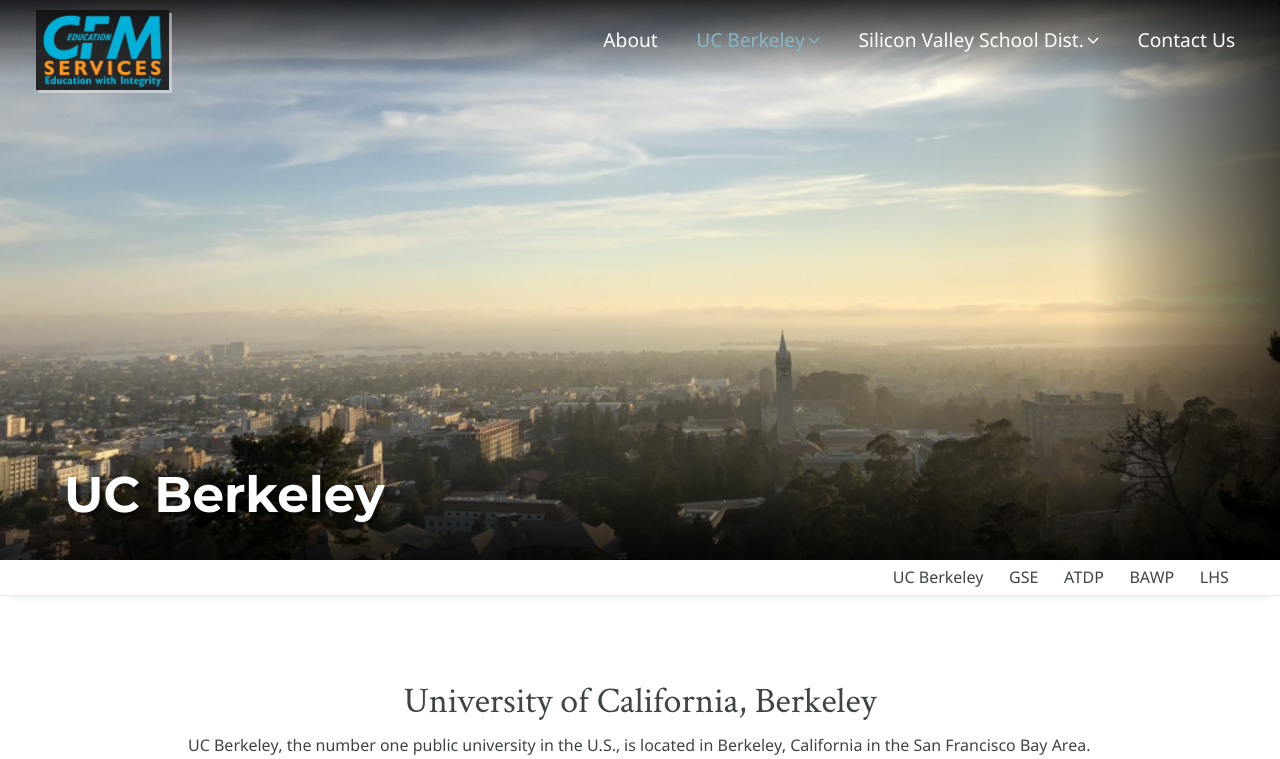
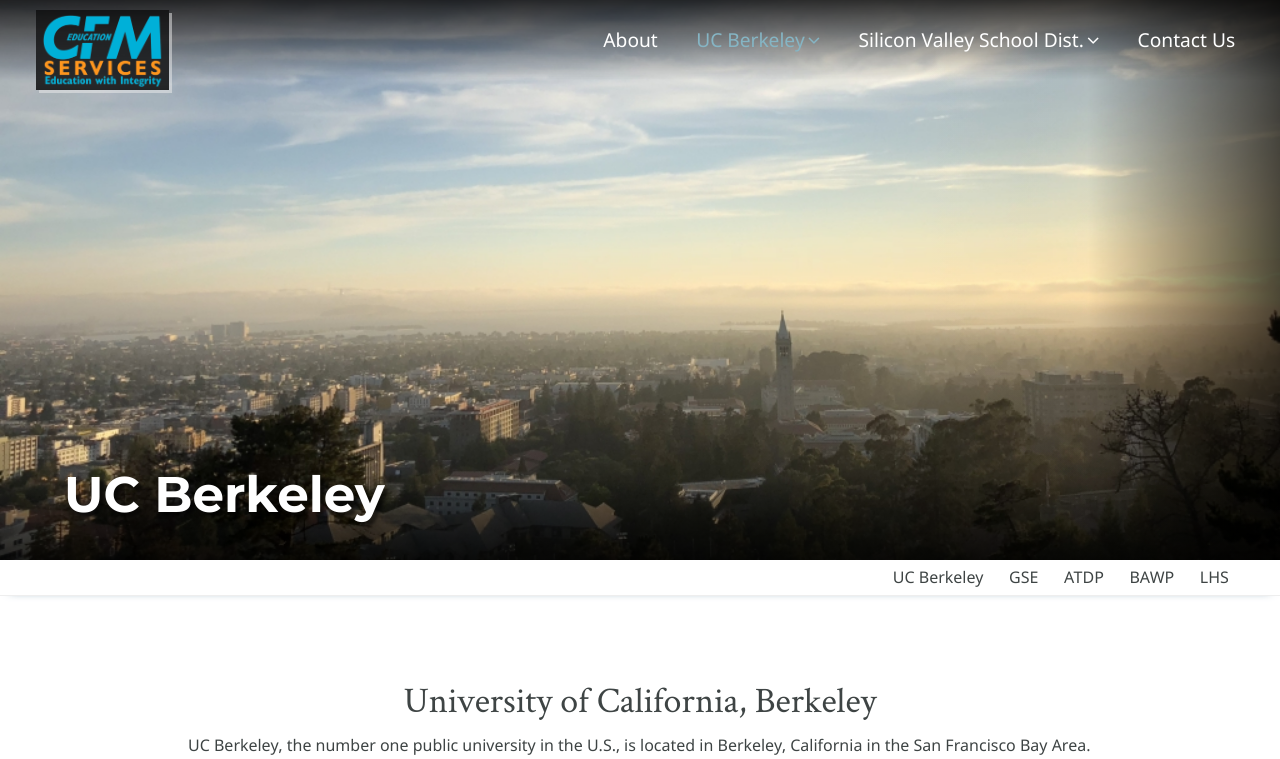
Before and after one commit to CFMEdu/cfmedu.github.io, a PHP site: page /berkeley.html in a window 1280 px wide. Shown: the top 759 px of the page. Run offline with PHP 8.4, Linux system fonts and the light colour scheme.

Commit message:
Add files via upload

```diff
--- a/css/bg-images.css
+++ b/css/bg-images.css
@@ -51,7 +51,7 @@
 #bnrBg-berkeley {
   background-image: url("../images/ucberkeley/bg-ucb-overlook.jpg");
   background-size: cover;
-  background-position: 50% 60%;
+  background-position: 50% 65%;
 }
 #atdp-logo img {
   height: 60px;
```
